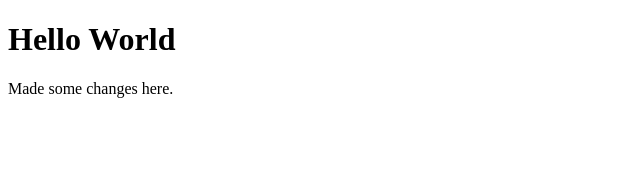
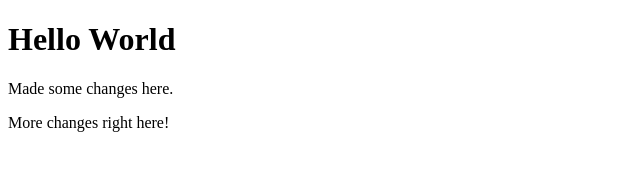
Before and after one commit to zapazombie/glowing-giggle, a plain HTML site: page index.html in a window 1280 px wide. Shown: the whole page, without its empty margins (0-640 px from the left). Drawn offline with Linux system fonts and the light colour scheme.

Commit message:
Added more changes

```diff
--- a/index.html
+++ b/index.html
@@ -8,5 +8,6 @@
 <body>
 	<h1>Hello World</h1>
 	<p>Made some changes here.</p>
+	<p>More changes right here!</p>
 </body>
 </html>
```
